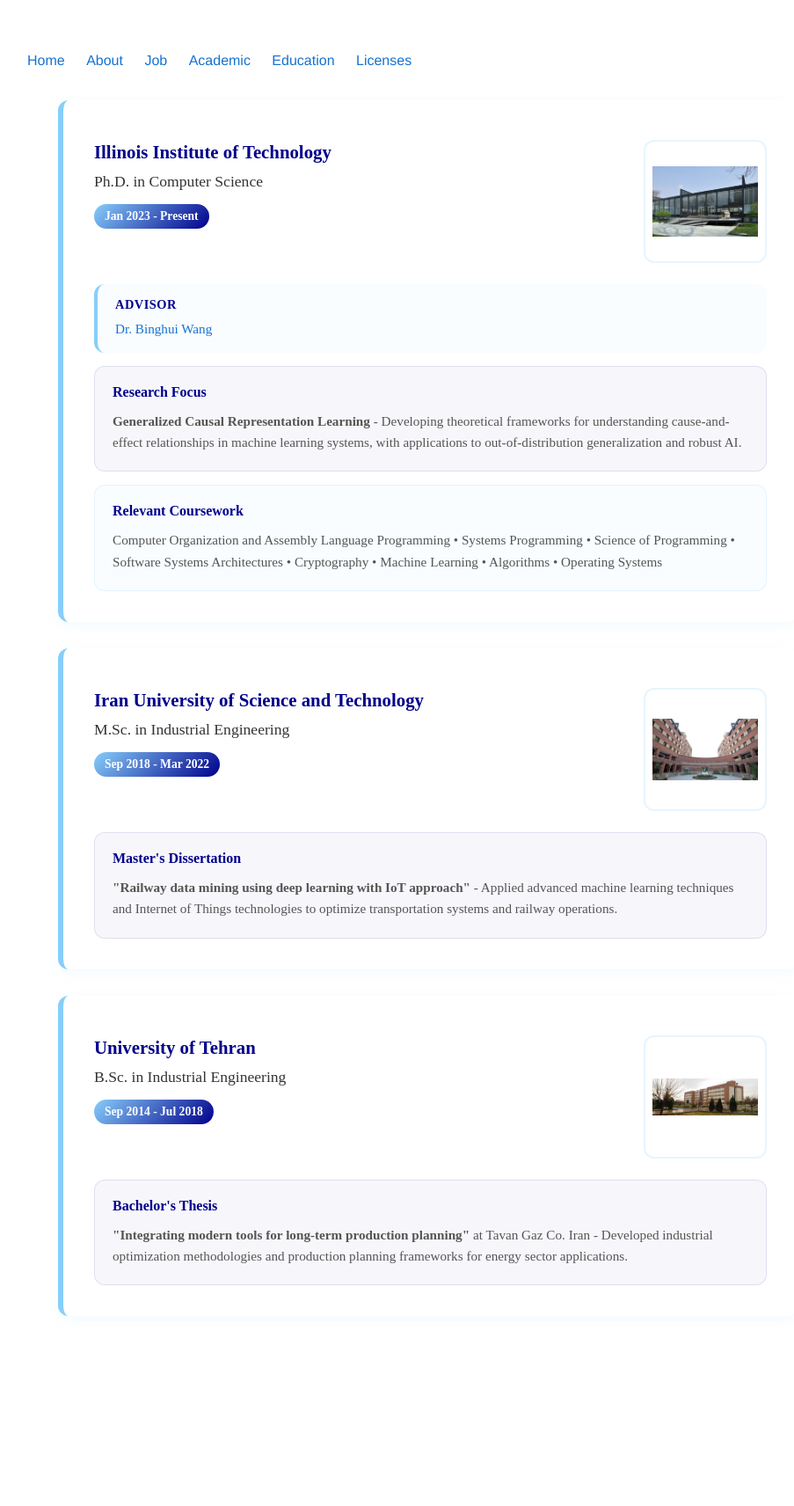
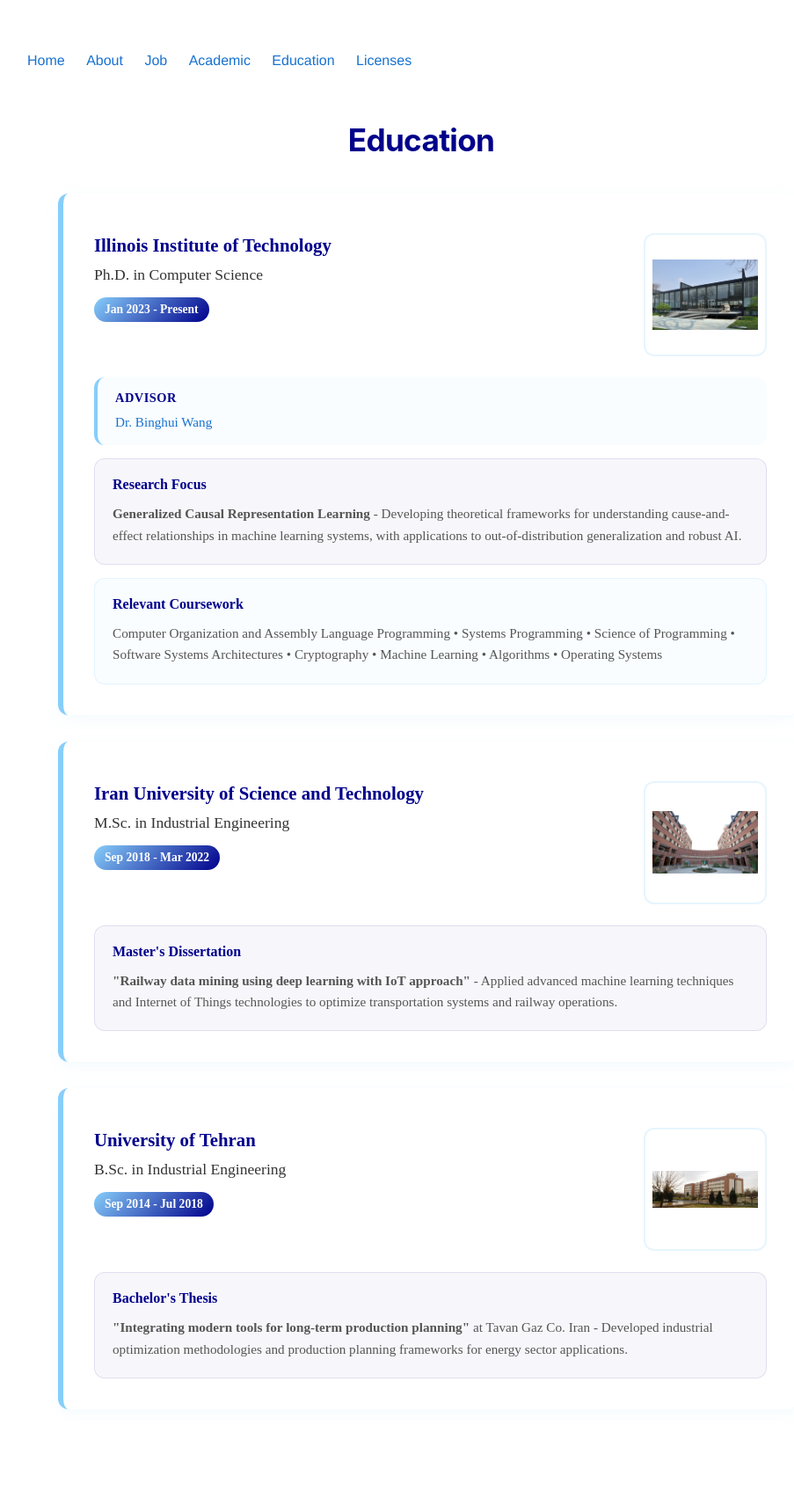
Before and after one commit to ArmanBehnam/ArmanBehnam.github.io, a Jekyll site: the page built from Education/index.html, in a window 1280 px wide. Shown: the whole page at 88% size, without its empty margins (161-1064 px from the left). Built offline with Jekyll 4.4.1, drawn with Linux system fonts in a browser that asks for light colours; before the commit the page ends 1606 px from its top, so only the background shows below that.

```diff
--- a/Education/index.html
+++ b/Education/index.html
@@ -259,6 +259,9 @@ title: Education
 </style>
 
 <div class="education-container">
+    <div class="education-header">
+        <h1 class="education-title">Education</h1>
+    </div>
 
     <div class="education-item">
         <div class="education-header-section">
--- a/Job/index.html
+++ b/Job/index.html
@@ -257,7 +257,7 @@ title: Work Experience
                 <div class="work-type">Full-time</div>
             </div>
             <div class="company-logo">
-                <img src="https://via.placeholder.com/100x100/87CEFA/FFFFFF?text=GIG" alt="Golrang Logo">
+                <img src="https://raw.githubusercontent.com/ArmanBehnam/ArmanBehnam.github.io/main/images/GIG.png" alt="Golrang Logo">
             </div>
         </div>
 
```
Also changed, not shown: images/GIG.png (added).
